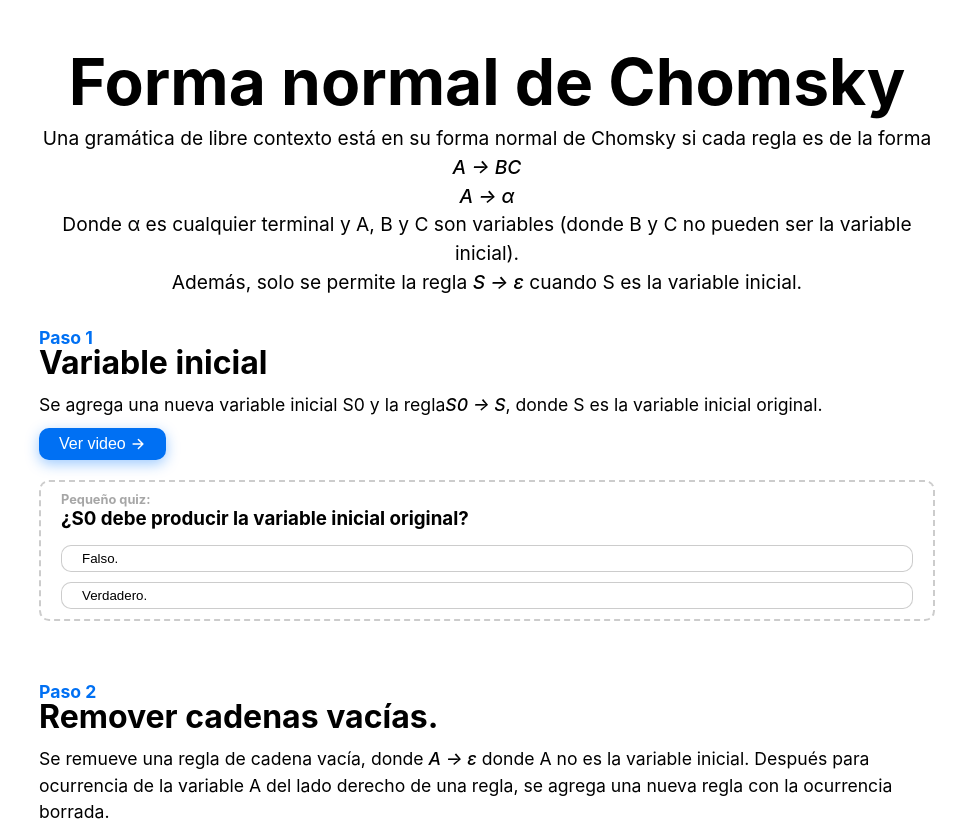
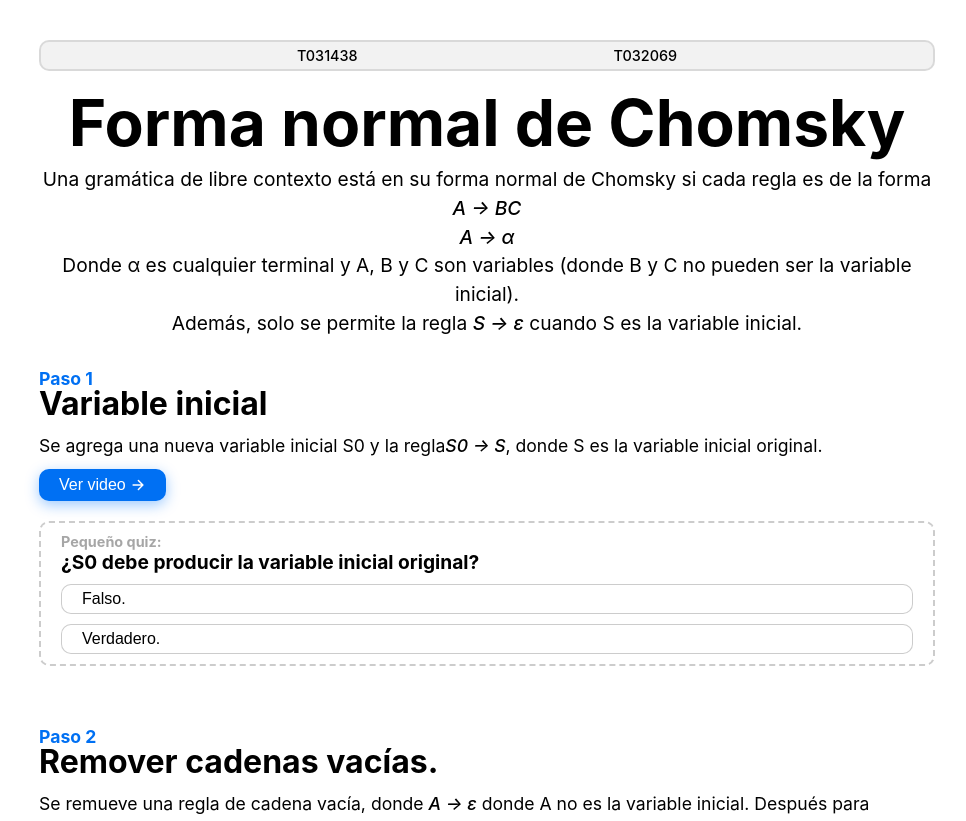
Before and after one commit to ulisesaviles/chomsky-normal-form, a Next.js app: page / in a window 1280 px wide. Shown: the top 821 px of the page, without its empty margins (153-1119 px from the left). Built offline with nearby package versions, Linux system fonts and the light colour scheme.

Commit message:
Visual changes

```diff
--- a/pages/index.tsx
+++ b/pages/index.tsx
@@ -45,6 +45,12 @@ export default function Home() {
 
       {/* Content */}
       <main className={styles.main}>
+        {/* Header */}
+        <header className={styles.header}>
+          <div>T031438</div>
+          <div>T032069</div>
+        </header>
+
         {/* Title */}
         <h1 className={styles.title}>Forma normal de Chomsky</h1>
 
@@ -97,7 +103,16 @@ export default function Home() {
                         : null
                     }`}
                   >
-                    {option.name}
+                    <div>{option.name}</div>
+                    <div>
+                      {selectedAnswers[step.stepNumber] === optionIndex &&
+                      option.isCorrect
+                        ? "✅"
+                        : selectedAnswers[step.stepNumber] === optionIndex &&
+                          !option.isCorrect
+                        ? "❌"
+                        : null}
+                    </div>
                   </button>
                 );
               })}
--- a/styles/pages/Home.module.css
+++ b/styles/pages/Home.module.css
@@ -7,7 +7,20 @@
   flex: 1;
   display: flex;
   flex-direction: column;
-  padding: 50px 8%;
+  padding: 30px 8%;
+}
+
+.header {
+  display: flex;
+  justify-content: space-evenly;
+  flex-direction: row;
+  margin-bottom: 20px;
+  padding: 5px 0;
+  background-color: rgba(0, 0, 0, 0.05);
+  border: 2px solid rgba(0, 0, 0, 0.1);
+  border-radius: 10px;
+  font-size: 0.9rem;
+  font-weight: 500;
 }
 
 .title {
@@ -85,14 +98,16 @@
 .shortQuiz {
   color: rgba(0, 0, 0, 0.35);
   margin: 0;
-  font-size: 0.8rem;
+  font-size: 0.9rem;
 }
 
 .quizQuestion {
   margin: 0 0 5px;
+  font-size: 1.2rem;
 }
 
 .quizOptionContainer {
+  font-size: 1rem;
   background-color: white;
   border: 1.5px solid rgba(0, 0, 0, 0.2);
   width: 100%;
@@ -101,6 +116,10 @@
   margin: 10px 0 0;
   text-align: left;
   transition: all ease-in-out 0.1s;
+  display: flex;
+  flex-direction: row;
+  justify-content: space-between;
+  color: black;
 }
 
 .quizOptionContainer:hover {
@@ -131,6 +150,6 @@
 
 @media only screen and (min-width: 600px) {
   .main {
-    padding: 50px 15%;
+    padding: 40px 15%;
   }
 }
```
